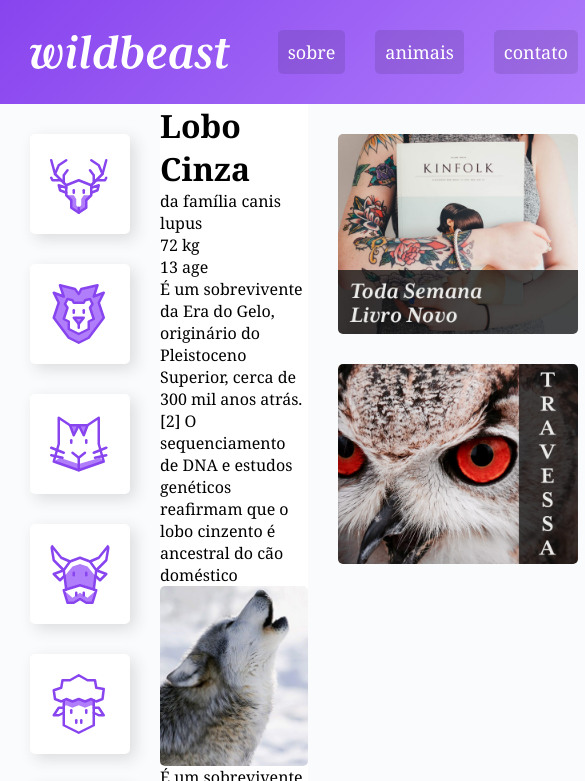
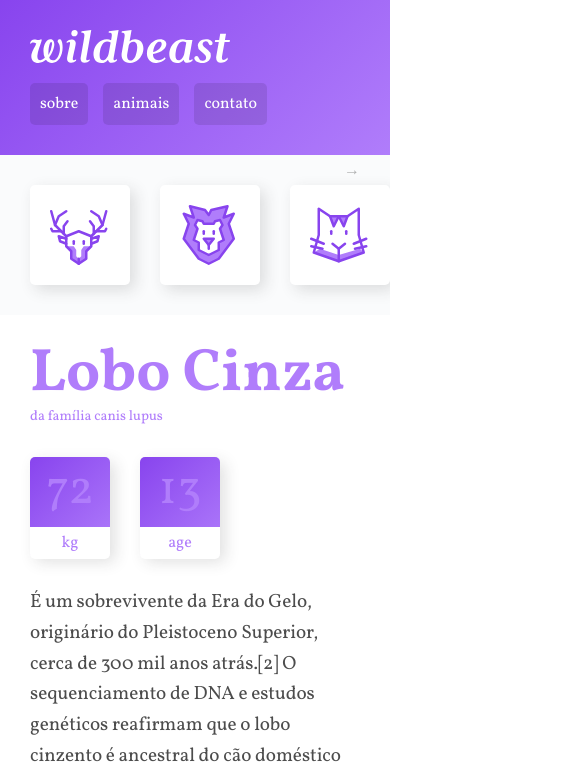
Before and after one commit to kistgab/wildbeast, a plain HTML site: page index.html in a window 390 px wide. Shown: the top 781 px of the page, 585 px wide, since content can reach past the window. Drawn offline with Linux system fonts and the light colour scheme.

Commit message:
versao final

```diff
--- a/css/home.css
+++ b/css/home.css
@@ -44,7 +44,6 @@
 }
 
 /* Sidenav */
-
 .sidenav {
   grid-area: sidenav;
   background: #fafbfc;
@@ -69,24 +68,139 @@
 }
 
 /* Content */
-
 .content {
   grid-area: content;
+  max-width: 900px;
+  margin: 0 auto;
+  padding: 30px;
+  display: grid;
+  grid-template-columns: 1fr 1fr;
+  gap: 30px;
+}
+
+.col-wide {
+  grid-column: 1 / -1;
+}
+
+.img-1 {
+  grid-row: span 2;
+  align-self: end;
+}
+
+.img-2 {
+  align-self: end;
+}
+
+/* Estilos content */
+p {
+  font-size: 1.2rem;
+  line-height: 1.6;
+  letter-spacing: -0.005rem;
+  color: rgba(0, 0, 0, .7);
+}
+
+.informacoes p+p {
+  margin-top: 30px;
+}
+
+/* Titulo */
+.titulo {
+  color: #b07dfb;
+}
+
+.titulo h1 {
+  font-size: 3.75rem;
+  line-height: 1;
+  font-weight: 700;
+}
+
+.titulo span {
+  font-size: 0.875rem;
+}
+
+/* Caracteristicas */
+.caracteristicas {
+  display: flex;
+  align-items: flex-start;
+  gap: 30px;
+}
+
+.caracteristicas span {
+  display: block;
+  color: #b07dfb;
+}
+
+.caracteristicas>div {
+  width: 80px;
+  text-align: center;
+  background: linear-gradient(135deg, #8844ee, #b07dfb);
+  border-radius: 5px;
+  box-shadow: 5px 5px 15px 0px rgba(44, 44, 44, .15);
+  position: relative;
+}
+
+.numero {
+  color: #b07dfb;
+  font-size: 3rem;
+  line-height: 1;
+  margin: 10px auto;
+}
+
+.rotulo {
+  background: #FFFFFF;
+  border-radius: 0 0 5px 5px;
+  padding: 5px 0;
+  position: relative;
+  top: 2px;
+}
+
+.destaque {
+  font-size: .875rem;
+  color: #b07dfb;
+  max-width: 16rem;
+}
+
+.citacao,
+.atributos {
+  align-self: start;
+  padding: 30px;
+  border-radius: 5px;
+  box-shadow: 5px 5px 15px 0 rgba(44, 44, 44, .15);
+  background: linear-gradient(135deg, #8844ee, #b07dfb);
+}
+
+.citacao p {
+  font-size: 1.5rem;
+  font-style: italic;
+  text-align: center;
+  color: white;
+  max-width: 500px;
+  margin: 0 auto;
+}
+
+.atributos li {
+  color: white;
+  font-family: 'Courier New', Courier, monospace;
+  font-size: 1.125rem;
+  padding: 15px;
+}
+
+.atributos li+li {
+  border-top: 2px solid #b07dfb;
 }
 
 /* Anuncios */
-
 .anuncios {
   grid-area: anuncios;
   background: #fafbfc;
-  display: grid;
   align-content: start;
   padding: 30px;
+  display: grid;
+  grid-template-columns: repeat(auto-fit, minmax(150px, 1fr));
   gap: 30px;
 }
 
 /* Footer */
-
 .footer {
   grid-area: footer;
   background: linear-gradient(135deg, #8844ee, #b07dfb);
@@ -97,3 +211,86 @@
   text-align: center;
   padding: 30px;
 }
+
+@keyframes seta {
+  from {
+    right: 30px;
+  }
+
+  to {
+    right: 20px;
+  }
+}
+
+@media(max-width:1200px) {
+  .estrutura {
+    grid-template-areas:
+      "header header header"
+      "sidenav content content"
+      "sidenav anuncios anuncios"
+      "footer footer footer";
+  }
+}
+
+@media(max-width:800px) {
+  .estrutura {
+    grid-template-columns: 100%;
+    grid-template-areas:
+      "header"
+      "sidenav"
+      "content"
+      "anuncios"
+      "footer";
+  }
+
+  .header {
+    grid-template-columns: auto;
+    gap: 20px;
+  }
+
+  .header ul {
+    gap: 5px;
+  }
+
+  .header nav a {
+    font-size: 1rem;
+  }
+
+  .header li+li {
+    margin-left: 10px;
+  }
+
+  .sidenav {
+    padding: 0 30px;
+    overflow-x: auto;
+    position: relative;
+  }
+
+  .sidenav::after {
+    content: "→";
+    position: absolute;
+    top: 5px;
+    right: 30px;
+    color: rgba(0, 0, 0, .3);
+    animation: seta .5s ease-in 0s infinite alternate;
+  }
+
+  .sidenav ul {
+    display: flex;
+  }
+
+  .sidenav ul li {
+    flex: 1 0 60px;
+  }
+
+  .sidenav li a {
+    margin: 30px 30px 30px 0;
+  }
+}
+
+
+@media(max-width:600px) {
+  .content {
+    grid-template-columns: 1fr;
+  }
+}
--- a/css/reset.css
+++ b/css/reset.css
@@ -6,7 +6,7 @@
 }
 
 img {
-  max-width: 100%;
+  width: 100%;
   height: auto;
   display: block;
   border-radius: 5px;
@@ -22,5 +22,5 @@ a {
 }
 
 body {
-  font-family: "Volkorn", Georgia, sans-serif;
+  font-family: "Vollkorn", Georgia, sans-serif;
 }
--- a/index.html
+++ b/index.html
@@ -53,15 +53,15 @@
         </div>
       </div>
 
-      <p>É um sobrevivente da Era do Gelo, originário do Pleistoceno Superior, cerca de 300 mil anos atrás.[2] O sequenciamento de DNA e estudos genéticos reafirmam que o lobo cinzento é ancestral do cão doméstico</p>
+      <p class="col-wide">É um sobrevivente da Era do Gelo, originário do Pleistoceno Superior, cerca de 300 mil anos atrás.[2] O sequenciamento de DNA e estudos genéticos reafirmam que o lobo cinzento é ancestral do cão doméstico</p>
 
-      <img src="./img/wolf1.jpg" alt="Lobo cinza uivando">
-      <p>É um sobrevivente da Era do Gelo, originário do Pleistoceno Superior, cerca de 300 mil anos atrás.[2] O sequenciamento de DNA e estudos.</p>
-      <img src="./img/wolf2.jpg" alt="Lobo cinza lambendo lobo marrom">
+      <img class="img-1" src="./img/wolf1.jpg" alt="Lobo cinza uivando">
+      <p class="destaque">É um sobrevivente da Era do Gelo, originário do Pleistoceno Superior, cerca de 300 mil anos atrás.[2] O sequenciamento de DNA e estudos.</p>
+      <img class="img-2" src="./img/wolf2.jpg" alt="Lobo cinza lambendo lobo marrom">
       <p>O peso e tamanho dos lobos variam muito em todo o mundo, tendendo a aumentar proporcionalmente com a latitude, como previsto pela teoria de Christian Bergmann. Em geral, a altura, medida a partir dos ombros, varia de 60 a 95 centímetros.</p>
       <p>O peso varia geograficamente. Em média, os lobos europeus pesam 38,5 kg; os lobos da América do Norte, 36 kg; os lobos indianos e árabes, 25 kg.[7] Embora raros, lobos com mais de 77 kg foram encontrados no Alasca, Canadá,[8] e na antiga União Soviética.</p>
 
-      <blockquote class="citacao">
+      <blockquote class="citacao col-wide">
         <p>“Há algo no uivar do lobo que tira um homem do aqui e agora e o transporta para uma floresta da mente.”</p>
       </blockquote>
 
@@ -79,7 +79,7 @@
         <p>É um sobrevivente da Era do Gelo, originário do Pleistoceno Superior, cerca de 300 mil anos atrás.[2] O sequenciamento de DNA e estudos genéticos reafirmam que o lobo cinzento é ancestral do cão doméstico.</p>
       </div>
 
-      <img src="./img/wolf3.jpg" alt="Lobos se mordendo">
+      <img src="./img/wolf3.jpg" class="col-wide" alt="Lobos se mordendo">
     </main>
 
     <aside class="anuncios">
```
